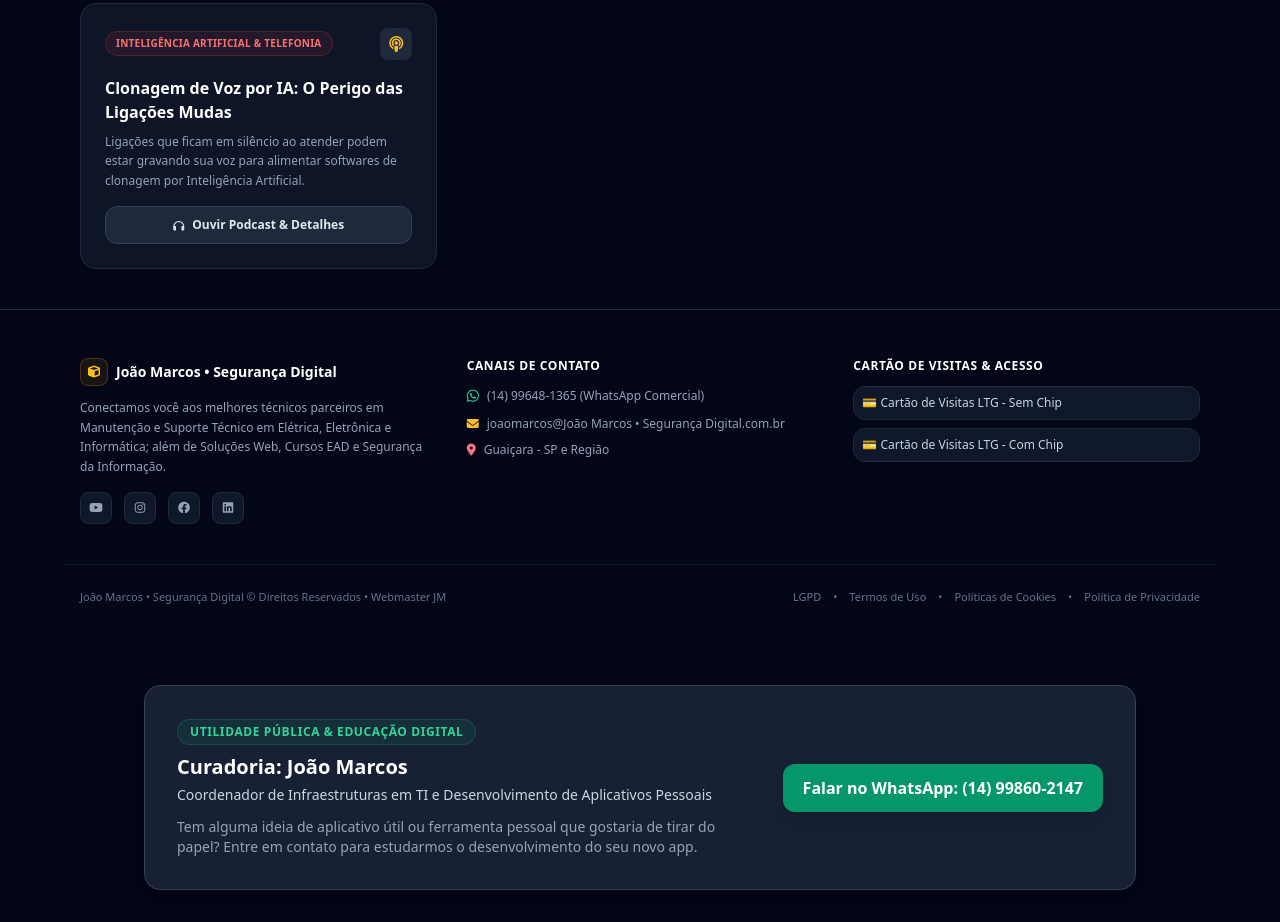
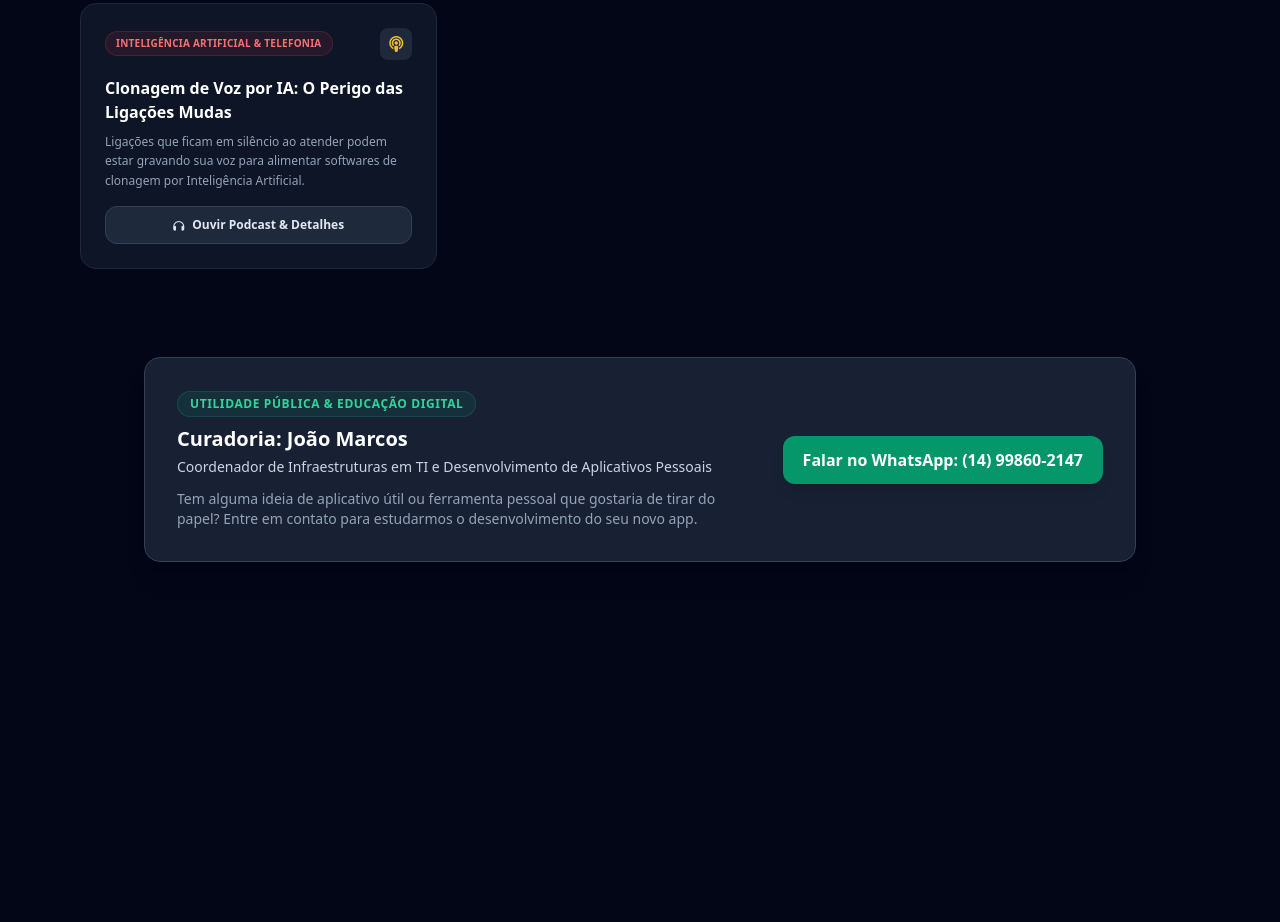
Before and after one commit to joaomarcos-ltg/guia-prevencao-fraudes, a plain HTML site: page index.html in a window 1280 px wide. Shown: the part 1676-2598 px from the top of the page. After the commit the page ends 2270 px from the top, so only its background shows below. Drawn offline with nearby package versions, Linux system fonts and the light colour scheme.

Commit message:
style: remove rodape antigo e mantem apenas banner verde de curadoria pessoal

```diff
--- a/index.html
+++ b/index.html
@@ -122,78 +122,7 @@
   </div>
 
   <!-- Rodapé Institucional -->
-  <footer id="contato" class="border-t border-slate-800 bg-slate-950 pt-12 pb-8 text-xs text-slate-400">
-    <div class="max-w-6xl mx-auto px-4 grid grid-cols-1 md:grid-cols-3 gap-10 mb-10">
 
-      <!-- Sobre -->
-      <div>
-        <div class="flex items-center gap-2 mb-3">
-          <div class="w-7 h-7 rounded-lg bg-amber-500/10 text-amber-400 flex items-center justify-center border border-amber-500/20 text-xs">
-            <i class="fa-solid fa-cube"></i>
-          </div>
-          <span class="text-sm font-bold text-white">João Marcos • Segurança Digital</span>
-        </div>
-        <p class="text-[12px] text-slate-400 leading-relaxed mb-4">
-          Conectamos você aos melhores técnicos parceiros em Manutenção e Suporte Técnico em Elétrica, Eletrônica e Informática; além de Soluções Web, Cursos EAD e Segurança da Informação.
-        </p>
-        <div class="flex items-center gap-3 text-slate-400">
-          <a href="#" class="w-8 h-8 rounded-lg bg-slate-900 border border-slate-800 flex items-center justify-center hover:text-amber-400 transition"><i class="fa-brands fa-youtube"></i></a>
-          <a href="#" class="w-8 h-8 rounded-lg bg-slate-900 border border-slate-800 flex items-center justify-center hover:text-amber-400 transition"><i class="fa-brands fa-instagram"></i></a>
-          <a href="#" class="w-8 h-8 rounded-lg bg-slate-900 border border-slate-800 flex items-center justify-center hover:text-amber-400 transition"><i class="fa-brands fa-facebook"></i></a>
-          <a href="#" class="w-8 h-8 rounded-lg bg-slate-900 border border-slate-800 flex items-center justify-center hover:text-amber-400 transition"><i class="fa-brands fa-linkedin"></i></a>
-        </div>
-      </div>
-
-      <!-- Contato Rápido & Localização -->
-      <div>
-        <h4 class="text-xs font-bold text-white uppercase tracking-wider mb-3">Canais de Contato</h4>
-        <ul class="space-y-2.5 text-[12px]">
-          <li class="flex items-center gap-2">
-            <i class="fa-brands fa-whatsapp text-emerald-400 text-sm"></i>
-            <a href="https://wa.me/5514996481365" target="_blank" class="hover:text-white transition">(14) 99648-1365 (WhatsApp Comercial)</a>
-          </li>
-          <li class="flex items-center gap-2">
-            <i class="fa-solid fa-envelope text-amber-400 text-xs"></i>
-            <a href="mailto:joaomarcos@João Marcos • Segurança Digital.com.br" class="hover:text-white transition">joaomarcos@João Marcos • Segurança Digital.com.br</a>
-          </li>
-          <li class="flex items-center gap-2">
-            <i class="fa-solid fa-location-dot text-rose-400 text-xs"></i>
-            <a href="https://www.google.com/maps/place/Guai%C3%A7ara,+SP,+16430-000/@-21.6222718,-49.8091492,14z/data=!4m15!1m8!3m7!1s0x94be1110efda22f9:0x32909118f0b3bb7!2sGuai%C3%A7ara,+SP,+16430-000!3b1!8m2!3d-21.6230889!4d-49.7970382!16s%2Fg%2F1yy3vkv8b!3m5!1s0x94be1110efda22f9:0x32909118f0b3bb7!8m2!3d-21.6230889!4d-49.7970382!16s%2Fg%2F1yy3vkv8b?entry=ttu&g_ep=EgoyMDI2MDUxMy4wIKXMDSoASAFQAw%3D%3D" target="_blank" class="hover:text-white transition">
-              Guaiçara - SP e Região
-            </a>
-          </li>
-        </ul>
-      </div>
-
-      <!-- Cartões Digitais -->
-      <div>
-        <h4 class="text-xs font-bold text-white uppercase tracking-wider mb-3">Cartão de Visitas & Acesso</h4>
-        <div class="space-y-2 mb-4 text-[12px]">
-          <a href="#" target="_blank" class="block p-2 rounded-xl bg-slate-900 border border-slate-800 hover:border-amber-500/40 text-slate-300 transition">
-            💳 Cartão de Visitas LTG - Sem Chip
-          </a>
-          <a href="https://airgo.bio/João Marcos • Segurança Digital" target="_blank" class="block p-2 rounded-xl bg-slate-900 border border-slate-800 hover:border-amber-500/40 text-slate-300 transition">
-            💳 Cartão de Visitas LTG - Com Chip
-          </a>
-        </div>
-      </div>
-
-    </div>
-
-    <!-- Barra de Direitos e Governança Legal -->
-    <div class="max-w-6xl mx-auto px-4 pt-6 border-t border-slate-900 flex flex-col sm:flex-row items-center justify-between gap-3 text-[11px] text-slate-500">
-      <p>João Marcos • Segurança Digital © Direitos Reservados • Webmaster JM</p>
-      <div class="flex items-center gap-3">
-        <a href="https://termos.João Marcos • Segurança Digital.com.br/#lgpd" target="_blank" rel="noopener noreferrer" class="hover:text-slate-400 transition">LGPD</a>
-        <span>•</span>
-        <a href="https://termos.João Marcos • Segurança Digital.com.br/#termos" target="_blank" rel="noopener noreferrer" class="hover:text-slate-400 transition">Termos de Uso</a>
-        <span>•</span>
-        <a href="https://termos.João Marcos • Segurança Digital.com.br/#cookies" target="_blank" rel="noopener noreferrer" class="hover:text-slate-400 transition">Políticas de Cookies</a>
-        <span>•</span>
-        <a href="https://termos.João Marcos • Segurança Digital.com.br/#privacidade" target="_blank" rel="noopener noreferrer" class="hover:text-slate-400 transition">Política de Privacidade</a>
-      </div>
-    </div>
-  </footer>
 
   <script src="golpes.js"></script>
   <script>
```
